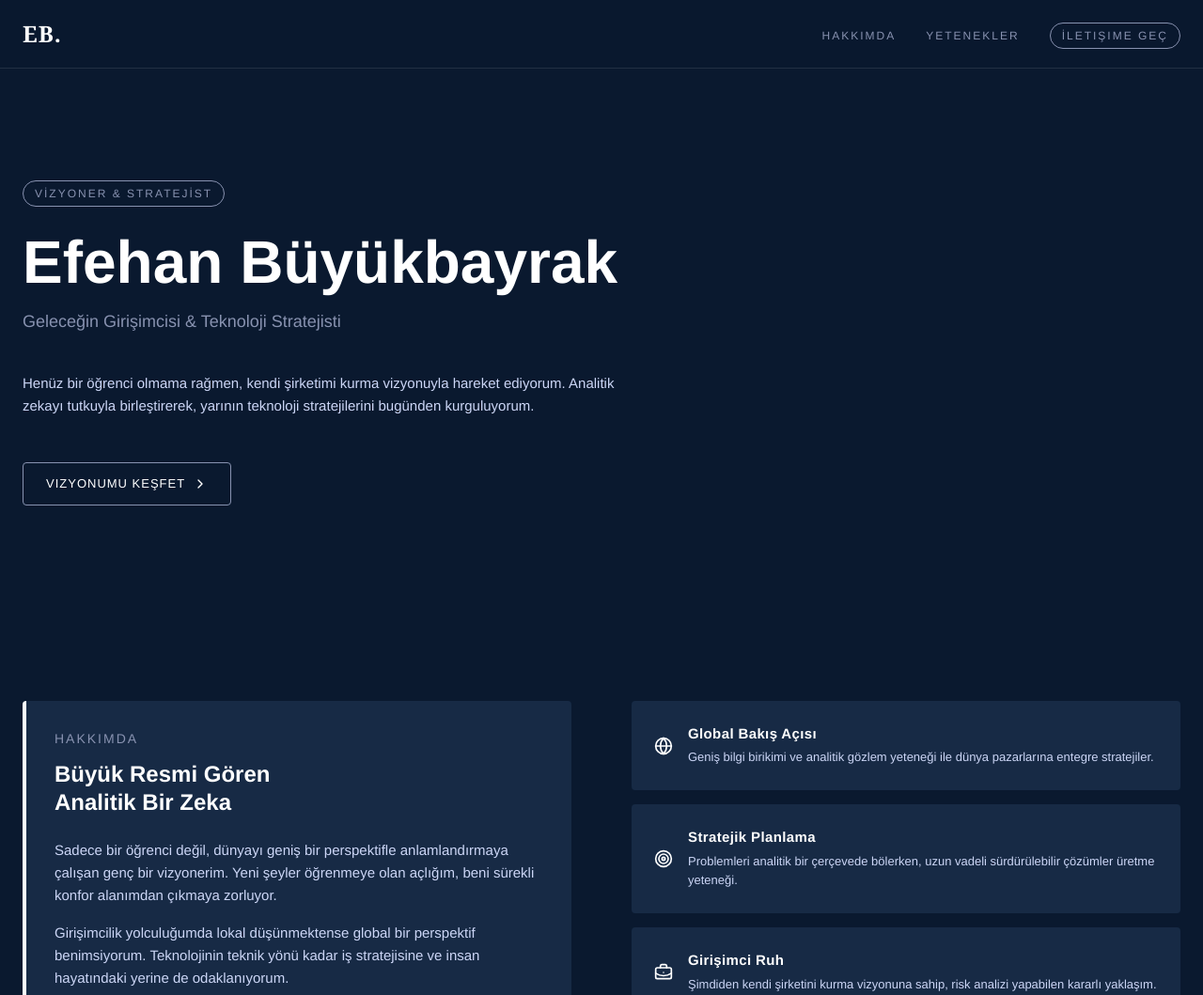
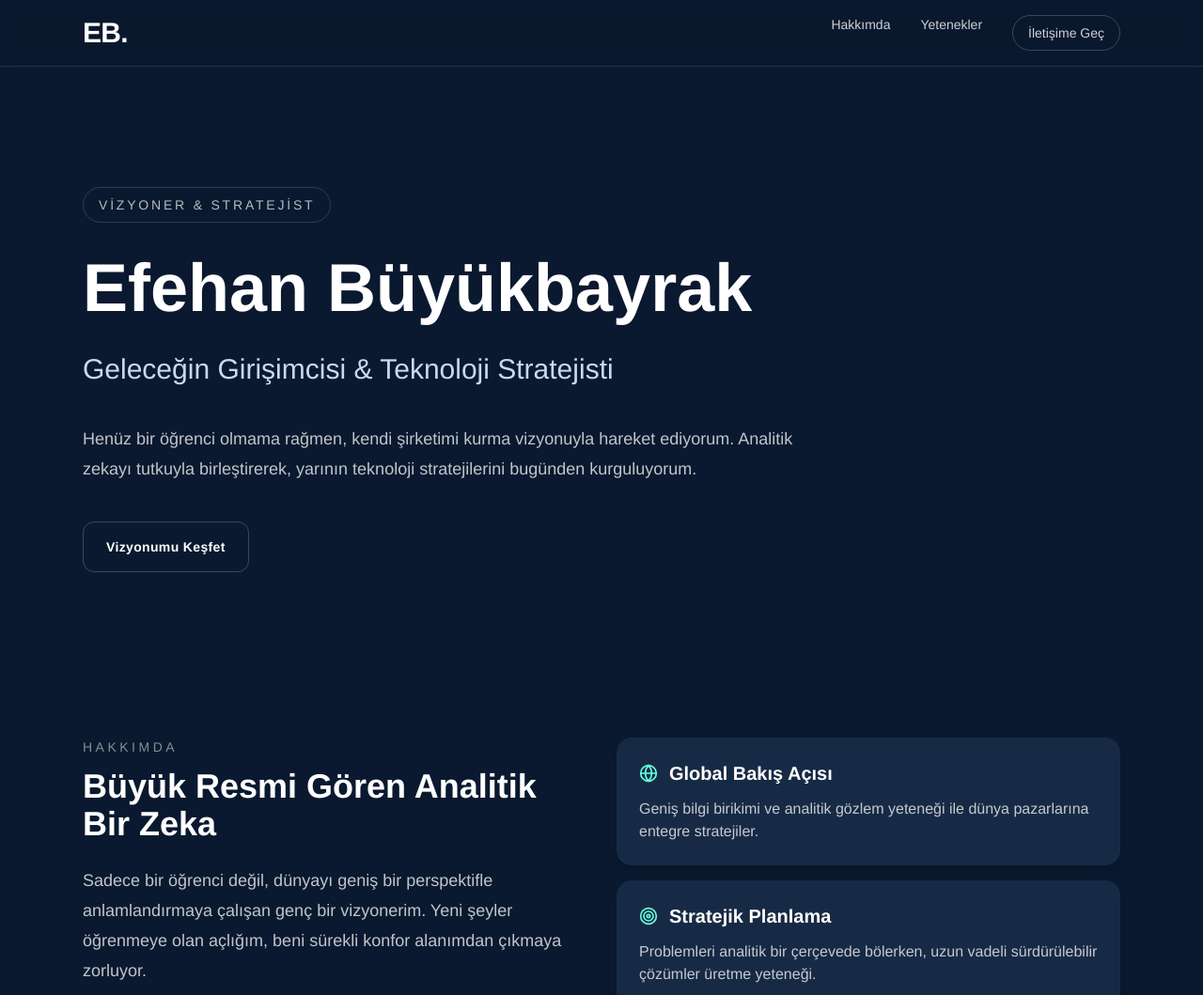
Before and after one commit to efehanbuyukbayrak/portfolyo, a React (Vite) app: page / in a window 1280 px wide. Shown: the top 1059 px of the page at 94% size. Built offline with nearby package versions, Linux system fonts and the light colour scheme.

Commit message:
replace broken app

```diff
--- a/src/App.tsx
+++ b/src/App.tsx
@@ -1,210 +1,150 @@
-import React from 'react';
-import { motion } from 'motion/react';
-import {
-  Globe,
-  Target,
-  BrainCircuit,
-  Trophy,
-  ChevronRight,
-  Mail,
-  Linkedin,
-  BriefcaseBusiness,
-  MapPin,
-  ExternalLink
-} from 'lucide-react';
-
-const FadeIn = ({ children, delay = 0, direction = 'up' }: { children: React.ReactNode, delay?: number, direction?: 'up' | 'left' | 'right' }) => {
-  const directions = {
-    up: { y: 30, x: 0 },
-    left: { x: 30, y: 0 },
-    right: { x: -30, y: 0 },
-  };
-
-  return (
-    <motion.div
-      initial={{ opacity: 0, ...directions[direction] }}
-      whileInView={{ opacity: 1, x: 0, y: 0 }}
-      viewport={{ once: true, margin: "-50px" }}
-      transition={{ duration: 0.8, delay, ease: [0.16, 1, 0.3, 1] }}
-    >
-      {children}
-    </motion.div>
-  );
-};
+import { Mail, Linkedin, Globe, Target, Briefcase } from "lucide-react";
 
 export default function App() {
   return (
-    <div className="min-h-screen bg-navy text-white font-sans selection:bg-charcoal selection:text-white">
-      {/* Navbar */}
-      <header className="fixed top-0 left-0 right-0 z-50 bg-navy/95 backdrop-blur-md border-b border-white/10 pb-5 pt-5">
-        <div className="max-w-7xl mx-auto px-6 flex items-end justify-between">
-          <span className="font-serif text-2xl font-bold text-white tracking-[1px]">EB.</span>
-          <nav className="hidden md:flex items-center gap-8 text-[12px] uppercase tracking-[2px] text-muted">
-            <a href="#hakkimda" className="hover:text-white transition-colors">Hakkımda</a>
-            <a href="#yetenekler" className="hover:text-white transition-colors">Yetenekler</a>
-            <a href="#iletisim" className="border border-muted text-muted px-3 py-1 rounded-[20px] hover:bg-white/10 hover:-translate-y-[2px] transition-all duration-300">
+    <main className="min-h-screen bg-[#0A192F] text-white">
+      <header className="sticky top-0 z-50 border-b border-white/10 bg-[#0A192F]/90 backdrop-blur">
+        <div className="mx-auto flex max-w-6xl items-center justify-between px-6 py-4">
+          <div className="text-3xl font-bold tracking-tight">EB.</div>
+          <nav className="hidden gap-8 text-sm text-white/80 md:flex">
+            <a href="#hakkimda" className="hover:text-white">Hakkımda</a>
+            <a href="#yetenekler" className="hover:text-white">Yetenekler</a>
+            <a href="#iletisim" className="rounded-full border border-white/20 px-4 py-2 hover:border-white/40 hover:text-white">
               İletişime Geç
             </a>
           </nav>
         </div>
       </header>
 
-      {/* Hero Section */}
-      <section className="relative pt-40 pb-20 md:pt-48 md:pb-32 bg-navy text-white">
-        <div className="max-w-7xl mx-auto px-6 relative z-10">
-          <div className="max-w-3xl">
-            <motion.div
-              initial={{ opacity: 0, y: 30 }}
-              animate={{ opacity: 1, y: 0 }}
-              transition={{ duration: 1.2, ease: [0.16, 1, 0.3, 1] }}
-            >
-              <div className="flex items-center gap-3 mb-6">
-                <span className="uppercase tracking-[2px] text-[12px] text-muted border border-muted px-3 py-1 rounded-[20px]">VİZYONER & STRATEJİST</span>
+      <section className="mx-auto max-w-6xl px-6 py-24 md:py-32">
+        <div className="mb-6 inline-flex rounded-full border border-white/15 px-4 py-2 text-sm tracking-[0.2em] text-white/70">
+          VİZYONER & STRATEJİST
         </div>
-              <h1 className="text-5xl md:text-[64px] font-sans font-bold leading-[1.1] mb-[15px] text-white">
+
+        <h1 className="max-w-4xl text-5xl font-bold leading-tight md:text-7xl">
           Efehan Büyükbayrak
         </h1>
-              <h2 className="text-lg md:text-[18px] text-muted mb-[40px] font-sans leading-[1.5] max-w-[500px]">
+
+        <p className="mt-6 text-2xl text-[#CCD6F6] md:text-3xl">
           Geleceğin Girişimcisi & Teknoloji Stratejisti
-              </h2>
-              <p className="text-[15px] text-light-gray leading-[1.6] max-w-2xl mb-12 font-sans">
+        </p>
+
+        <p className="mt-10 max-w-3xl text-lg leading-8 text-white/75">
           Henüz bir öğrenci olmama rağmen, kendi şirketimi kurma vizyonuyla hareket ediyorum.
           Analitik zekayı tutkuyla birleştirerek, yarının teknoloji stratejilerini bugünden kurguluyorum.
         </p>
 
-              <div className="flex flex-wrap gap-4">
-                <a href="#hakkimda" className="group px-6 py-3 border border-muted text-white text-[13px] uppercase tracking-[1px] rounded-[4px] hover:bg-charcoal hover:-translate-y-[2px] transition-all duration-500 flex items-center gap-2">
-                  Vizyonumu Keşfet <ChevronRight size={16} className="transition-transform duration-500 group-hover:translate-x-1" />
+        <div className="mt-10">
+          <a
+            href="#hakkimda"
+            className="inline-flex items-center rounded-xl border border-white/20 px-6 py-4 text-sm font-semibold tracking-wide transition hover:border-white/40 hover:bg-white/5"
+          >
+            Vizyonumu Keşfet
           </a>
         </div>
-            </motion.div>
+      </section>
+
+      <section id="hakkimda" className="mx-auto max-w-6xl px-6 py-12">
+        <div className="grid gap-8 md:grid-cols-2">
+          <div>
+            <p className="mb-3 text-sm uppercase tracking-[0.25em] text-white/50">Hakkımda</p>
+            <h2 className="text-4xl font-bold">Büyük Resmi Gören Analitik Bir Zeka</h2>
+            <p className="mt-6 text-lg leading-8 text-white/75">
+              Sadece bir öğrenci değil, dünyayı geniş bir perspektifle anlamlandırmaya çalışan genç bir vizyonerim.
+              Yeni şeyler öğrenmeye olan açlığım, beni sürekli konfor alanımdan çıkmaya zorluyor.
+            </p>
+            <p className="mt-4 text-lg leading-8 text-white/75">
+              Girişimcilik yolculuğumda lokal düşünmektense global bir perspektif benimsiyorum.
+              Teknolojinin teknik yönü kadar iş stratejisine ve insan hayatındaki yerine de odaklanıyorum.
+            </p>
+          </div>
+
+          <div className="grid gap-4">
+            <div className="rounded-2xl bg-[#172A45] p-6 shadow-lg">
+              <div className="mb-3 flex items-center gap-3">
+                <Globe className="h-5 w-5 text-[#64FFDA]" />
+                <h3 className="text-xl font-semibold">Global Bakış Açısı</h3>
+              </div>
+              <p className="text-white/75">
+                Geniş bilgi birikimi ve analitik gözlem yeteneği ile dünya pazarlarına entegre stratejiler.
+              </p>
+            </div>
+
+            <div className="rounded-2xl bg-[#172A45] p-6 shadow-lg">
+              <div className="mb-3 flex items-center gap-3">
+                <Target className="h-5 w-5 text-[#64FFDA]" />
+                <h3 className="text-xl font-semibold">Stratejik Planlama</h3>
+              </div>
+              <p className="text-white/75">
+                Problemleri analitik bir çerçevede bölerken, uzun vadeli sürdürülebilir çözümler üretme yeteneği.
+              </p>
+            </div>
+
+            <div className="rounded-2xl bg-[#172A45] p-6 shadow-lg">
+              <div className="mb-3 flex items-center gap-3">
+                <Briefcase className="h-5 w-5 text-[#64FFDA]" />
+                <h3 className="text-xl font-semibold">Girişimci Ruh</h3>
+              </div>
+              <p className="text-white/75">
+                Şimdiden kendi şirketini kurma vizyonuna sahip, risk analizi yapabilen kararlı yaklaşım.
+              </p>
+            </div>
           </div>
         </div>
       </section>
 
-      {/* About Section */}
-      <section id="hakkimda" className="py-20 bg-navy">
-        <div className="max-w-7xl mx-auto px-6">
-          <div className="grid md:grid-cols-2 gap-16 items-start">
-            <FadeIn direction="right">
-              <div className="bg-charcoal p-[30px] rounded-[4px] border-l-[4px] border-l-white">
-                <h3 className="text-[14px] uppercase tracking-[2px] text-muted mb-[12px]">Hakkımda</h3>
-                <h2 className="text-2xl font-bold text-white mb-6 leading-tight">
-                  Büyük Resmi Gören <br />
-                  Analitik Bir Zeka
-                </h2>
-                <div className="space-y-4 text-[15px] leading-[1.6] text-light-gray font-sans">
-                  <p>
-                    Sadece bir öğrenci değil, dünyayı geniş bir perspektifle anlamlandırmaya çalışan genç bir vizyonerim.
-                    Yeni şeyler öğrenmeye olan açlığım, beni sürekli konfor alanımdan çıkmaya zorluyor.
+      <section id="yetenekler" className="mx-auto max-w-6xl px-6 py-12">
+        <p className="mb-3 text-sm uppercase tracking-[0.25em] text-white/50">Odak Alanları</p>
+        <h2 className="text-4xl font-bold">Yetenekler & Tutkular</h2>
+        <p className="mt-4 max-w-3xl text-lg leading-8 text-white/75">
+          Teknik donanımımı, kişisel tutkularımla birleştirerek benzersiz bir vizyon yaratıyorum.
         </p>
-                  <p>
-                    Girişimcilik yolculuğumda lokal düşünmektense global bir perspektif benimsiyorum.
-                    Teknolojinin teknik yönü kadar iş stratejisine ve insan hayatındaki yerine de odaklanıyorum.
+
+        <div className="mt-10 grid gap-6 md:grid-cols-2">
+          <div className="rounded-2xl border border-white/10 bg-white/5 p-6">
+            <h3 className="text-2xl font-semibold">Analitik Düşünce</h3>
+            <p className="mt-3 text-white/75">
+              Verilere dayalı karar alma ve karmaşık sistemleri pratik iş modellerine dönüştürme pratiği.
             </p>
           </div>
-              </div>
-            </FadeIn>
-            <FadeIn direction="left" delay={0.2}>
-              <div className="flex flex-col gap-5">
-                <ul className="grid grid-cols-1 gap-[15px]">
-                  <li className="group flex items-center gap-4 bg-charcoal p-6 rounded-[4px] hover:-translate-y-[3px] hover:bg-[#1a3152] transition-all duration-500">
-                    <div className="flex-shrink-0 text-white group-hover:scale-110 transition-transform duration-500">
-                      <Globe size={20} />
-                    </div>
-                    <div>
-                      <h4 className="text-[15px] font-bold text-white mb-1 tracking-wide">Global Bakış Açısı</h4>
-                      <p className="text-light-gray text-[13px] leading-[1.6]">Geniş bilgi birikimi ve analitik gözlem yeteneği ile dünya pazarlarına entegre stratejiler.</p>
-                    </div>
-                  </li>
-                  <li className="group flex items-center gap-4 bg-charcoal p-6 rounded-[4px] hover:-translate-y-[3px] hover:bg-[#1a3152] transition-all duration-500">
-                    <div className="flex-shrink-0 text-white group-hover:scale-110 transition-transform duration-500">
-                      <Target size={20} />
-                    </div>
-                    <div>
-                      <h4 className="text-[15px] font-bold text-white mb-1 tracking-wide">Stratejik Planlama</h4>
-                      <p className="text-light-gray text-[13px] leading-[1.6]">Problemleri analitik bir çerçevede bölerken, uzun vadeli sürdürülebilir çözümler üretme yeteneği.</p>
-                    </div>
-                  </li>
-                  <li className="group flex items-center gap-4 bg-charcoal p-6 rounded-[4px] hover:-translate-y-[3px] hover:bg-[#1a3152] transition-all duration-500">
-                    <div className="flex-shrink-0 text-white group-hover:scale-110 transition-transform duration-500">
-                      <BriefcaseBusiness size={20} />
-                    </div>
-                    <div>
-                      <h4 className="text-[15px] font-bold text-white mb-1 tracking-wide">Girişimci Ruh</h4>
-                      <p className="text-light-gray text-[13px] leading-[1.6]">Şimdiden kendi şirketini kurma vizyonuna sahip, risk analizi yapabilen kararlı yaklaşım.</p>
-                    </div>
-                  </li>
-                </ul>
-              </div>
-            </FadeIn>
+
+          <div className="rounded-2xl border border-white/10 bg-white/5 p-6">
+            <h3 className="text-2xl font-semibold">Strateji Geliştirme</h3>
+            <p className="mt-3 text-white/75">
+              Sektör analizi ve rekabet avantajı sağlayacak uzun vadeli büyüme stratejileri oluşturma.
+            </p>
           </div>
         </div>
       </section>
 
-      {/* Skills & Interests  */}
-      <section id="yetenekler" className="py-20 bg-navy text-white">
-        <div className="max-w-7xl mx-auto px-6">
-          <div className="mb-[30px]">
-            <FadeIn>
-              <h3 className="text-[14px] uppercase tracking-[2px] text-muted mb-[12px]">Odak Alanları</h3>
-              <h2 className="text-2xl font-bold text-white mb-[15px]">Yetenekler & Tutkular</h2>
-              <p className="text-[15px] text-light-gray max-w-2xl">Teknik donanımımı, kişisel tutkularımla birleştirerek benzersiz bir vizyon yaratıyorum.</p>
-            </FadeIn>
+      <section id="iletisim" className="mx-auto max-w-6xl px-6 py-16">
+        <div className="rounded-3xl border border-white/10 bg-[#172A45] p-8">
+          <h2 className="text-4xl font-bold">İletişime Geç</h2>
+          <p className="mt-4 max-w-2xl text-lg text-white/75">
+            Parlak fikirler, doğru insanlarla bir araya geldiğinde gerçeğe dönüşür.
+            Yeni fırsatlar ve tartışmalar için iletişime geçin.
+          </p>
+
+          <div className="mt-8 flex flex-col gap-4 text-white/85">
+            <div className="flex items-center gap-3">
+              <Mail className="h-5 w-5 text-[#64FFDA]" />
+              <span>efehanbuyukbayrak@gmail.com</span>
             </div>
-
-          <div className="grid grid-cols-1 md:grid-cols-2 gap-[15px]">
-            <FadeIn delay={0.1}>
-              <div className="group bg-charcoal p-[30px] rounded-[4px] h-full flex flex-col justify-center hover:-translate-y-[4px] hover:bg-[#1a3152] transition-all duration-500">
-                <div className="flex items-center gap-[8px] mb-[10px]">
-                  <span className="text-white transition-transform duration-300 group-hover:translate-x-1">▹</span>
-                  <h4 className="text-[14px] uppercase tracking-[1px] text-white">Analitik Düşünce</h4>
+            <div className="flex items-center gap-3">
+              <Linkedin className="h-5 w-5 text-[#64FFDA]" />
+              <span>LinkedIn</span>
             </div>
-                <p className="text-[13px] text-light-gray leading-[1.6] pl-[18px]">Verilere dayalı karar alma ve karmaşık sistemleri pratik iş modellerine dönüştürme pratiği.</p>
+            <div className="flex items-center gap-3">
+              <Globe className="h-5 w-5 text-[#64FFDA]" />
+              <span>İstanbul</span>
             </div>
-            </FadeIn>
-
-            <FadeIn delay={0.2}>
-              <div className="group bg-charcoal p-[30px] rounded-[4px] h-full flex flex-col justify-center hover:-translate-y-[4px] hover:bg-[#1a3152] transition-all duration-500">
-                <div className="flex items-center gap-[8px] mb-[10px]">
-                  <span className="text-white transition-transform duration-300 group-hover:translate-x-1">▹</span>
-                  <h4 className="text-[14px] uppercase tracking-[1px] text-white">Strateji Geliştirme</h4>
-                </div>
-                <p className="text-[13px] text-light-gray leading-[1.6] pl-[18px]">Sektör analizi ve rekabet avantajı sağlayacak uzun vadeli büyüme stratejileri oluşturma.</p>
-              </div>
-            </FadeIn>
           </div>
         </div>
       </section>
 
-      {/* Footer / Contact */}
-      <footer id="iletisim" className="bg-navy text-white pt-20 pb-10">
-        <div className="max-w-7xl mx-auto px-6">
-          <div className="grid md:grid-cols-2 gap-[40px] mb-[50px] border-b border-white/10 pb-[50px]">
-            <div>
-              <h2 className="text-4xl font-serif font-bold mb-4">İletişime Geç</h2>
-              <p className="text-light-gray text-[15px] max-w-sm mb-6 leading-relaxed">
-                Parlak fikirler, doğru insanlarla bir araya geldiğinde gerçeğe dönüşür. Yeni fırsatlar ve tartışmalar için iletişime geçin.
-              </p>
-              <a href="mailto:efehanbuyukbayrak@gmail.com" className="inline-flex items-center gap-3 text-white border-b border-muted pb-1 text-[13px] uppercase tracking-widest hover:text-white/70 hover:-translate-y-[2px] transition-all duration-300">
-                <Mail size={16} /> efehanbuyukbayrak@gmail.com
-              </a>
-            </div>
-            <div className="md:text-right flex flex-col md:items-end justify-center">
-              <div className="flex items-center gap-4">
-                <a href="https://www.linkedin.com/in/efehan-büyükbayrak" target="_blank" rel="noopener noreferrer" className="p-3 border border-muted text-muted rounded hover:text-white hover:border-white hover:-translate-y-[2px] transition-all duration-300">
-                  <Linkedin size={18} />
-                </a>
-                <span className="text-muted text-[14px] uppercase tracking-[1px]">İstanbul</span>
-              </div>
-            </div>
-          </div>
-          <div className="flex justify-between items-center text-[11px] text-muted uppercase tracking-[1px]">
-            <div>&copy; {new Date().getFullYear()} Efehan Büyükbayrak</div>
-            <div>Profesyonel Portfolyo V1.0</div>
-          </div>
-        </div>
+      <footer className="border-t border-white/10 px-6 py-8 text-center text-white/50">
+        © 2026 Efehan Büyükbayrak — Profesyonel Portfolyo V1.0
       </footer>
-    </div>
+    </main>
   );
 }
```
Also changed, not shown: 5 other files (tests, documents, lock files or other folders). Lines whose indentation alone changed are shown as unchanged.
